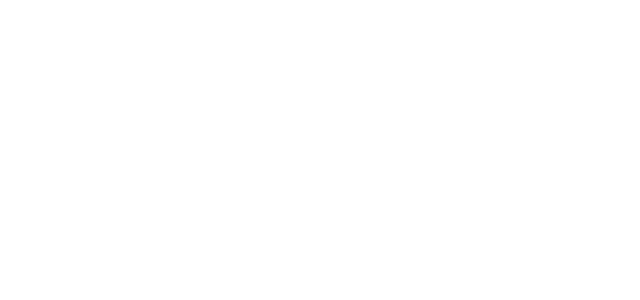
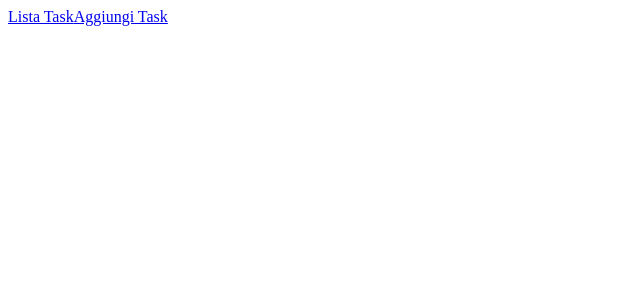
Before and after one commit to mendozagianfranco/ex-react-task-manager, a React (Vite) app: page /add-task in a window 1280 px wide. Shown: the top 300 px of the page, without its empty margins (0-640 px from the left). Built offline with nearby package versions, Linux system fonts and the light colour scheme.

Commit message:
feat: complete milestone 1

```diff
--- a/src/App.jsx
+++ b/src/App.jsx
@@ -1,6 +1,18 @@
+import { BrowserRouter, Routes, Route } from 'react-router-dom';
+import DefaultLayout from './layouts/DefaultLayout';
+import TaskList from './pages/TaskList';
+import AddTask from './pages/AddTask';
 function App() {
   return (
     <>
+      <BrowserRouter>
+        <Routes>
+          <Route element={<DefaultLayout />}>
+            <Route path='/' element={<TaskList />} />
+            <Route path='/add-task' element={<AddTask />} />
+          </Route>
+        </Routes>
+      </BrowserRouter>
     </>
   );
 }
--- /dev/null
+++ b/src/layouts/DefaultLayout.jsx
@@ -0,0 +1,11 @@
+import { NavLink, Outlet } from 'react-router-dom';
+
+export default function DefaultLayout() {
+    return (
+        <>
+            <NavLink to='/'>Lista Task</NavLink>
+            <NavLink to='/add-task' >Aggiungi Task</NavLink>
+            <Outlet />
+        </>
+    );
+};
--- /dev/null
+++ b/src/pages/AddTask.jsx
@@ -0,0 +1,5 @@
+export default function AddTask() {
+    return (
+        <></>
+    );
+}
--- /dev/null
+++ b/src/pages/TaskList.jsx
@@ -0,0 +1,5 @@
+export default function TaskList() {
+    return (
+        <></>
+    );
+}
```
